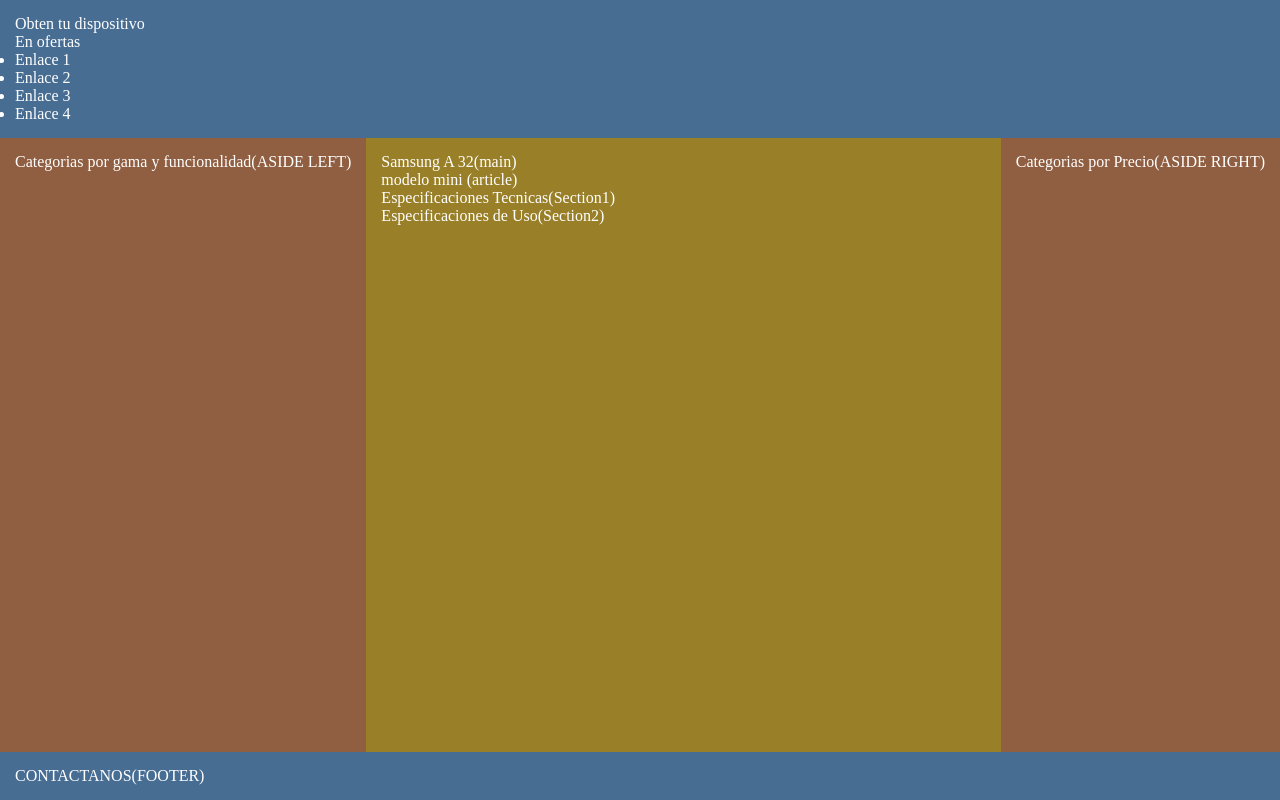
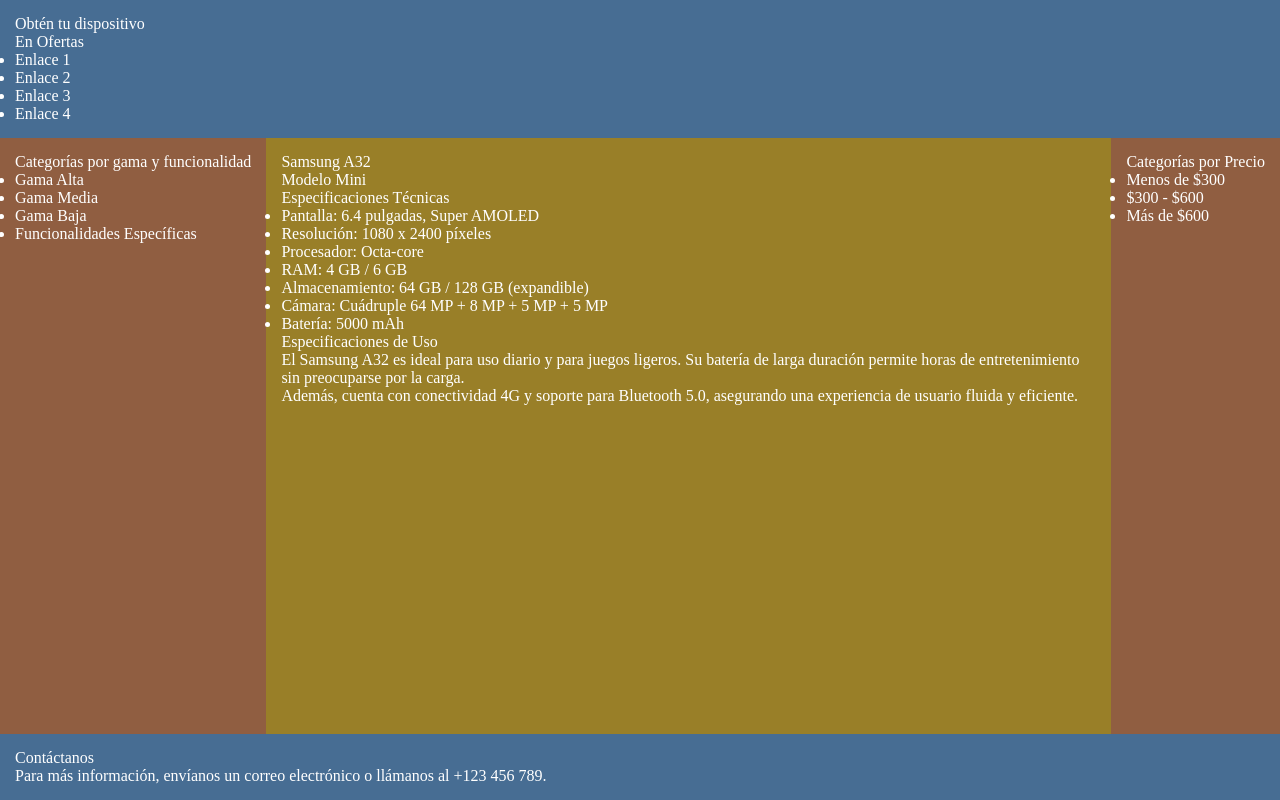
Before and after one commit to MarlonTMF/TecWeb_Presentable_1, a plain HTML site: page SantoGrial.html in a window 1280 px wide. Drawn offline with Linux system fonts and the light colour scheme.

Commit message:
Version_8

```diff
--- a/SantoGrial.html
+++ b/SantoGrial.html
@@ -3,55 +3,71 @@
 <head>
     <meta charset="UTF-8">
     <meta name="viewport" content="width=device-width, initial-scale=1.0">
-    <title> Venta computadoras</title>
-
+    <title>Venta Computadoras</title>
     <link rel="stylesheet" href="./Styles/stylesGri.css">
-
 </head>
 <body>
 
-    <div id="header"> Obten tu dispositivo
-
-        <div id="nav"> En ofertas
+    <div id="header">
+        <div>Obtén tu dispositivo</div>
+        <div id="nav">
+            <div>En Ofertas</div>
             <ul>
-                <li>Enlace 1</li>
-                <li>Enlace 2</li>
-                <li>Enlace 3</li>
-                <li>Enlace 4</li>
-
+                <li><span>Enlace 1</span></li>
+                <li><span>Enlace 2</span></li>
+                <li><span>Enlace 3</span></li>
+                <li><span>Enlace 4</span></li>
             </ul>
-
         </div>
     </div>
 
-    <div id= "aside-left"> Categorias por gama y funcionalidad(ASIDE LEFT)
+    <div id="aside-left">
+        <div>Categorías por gama y funcionalidad</div>
+        <ul>
+            <li><span>Gama Alta</span></li>
+            <li><span>Gama Media</span></li>
+            <li><span>Gama Baja</span></li>
+            <li><span>Funcionalidades Específicas</span></li>
+        </ul>
+    </div>
 
-    </div>
-    <div id= "main">
-        Samsung A 32(main)
-
+    <div id="main">
+        <div>Samsung A32</div>
         <div id="article">
-            modelo mini (article)
-
-            <div id="Section-1"> Especificaciones Tecnicas(Section1)
-
+            <div>Modelo Mini</div>
+            <div id="Section-1">
+                <div>Especificaciones Técnicas</div>
+                <ul>
+                    <li><span>Pantalla:</span> 6.4 pulgadas, <span>Super AMOLED</span></li>
+                    <li><span>Resolución:</span> 1080 x 2400 píxeles</li>
+                    <li><span>Procesador:</span> Octa-core</li>
+                    <li><span>RAM:</span> 4 GB / 6 GB</li>
+                    <li><span>Almacenamiento:</span> 64 GB / 128 GB (expandible)</li>
+                    <li><span>Cámara:</span> Cuádruple 64 MP + 8 MP + 5 MP + 5 MP</li>
+                    <li><span>Batería:</span> 5000 mAh</li>
+                </ul>
             </div>
-            <div id="Section-2"> Especificaciones de Uso(Section2)
-
+            <div id="Section-2">
+                <div>Especificaciones de Uso</div>
+                <div>El Samsung A32 es ideal para <span>uso diario</span> y para <span>juegos ligeros</span>. Su batería de larga duración permite <span>horas de entretenimiento</span> sin preocuparse por la carga.</div>
+                <div>Además, cuenta con <span>conectividad 4G</span> y soporte para <span>Bluetooth 5.0</span>, asegurando una experiencia de usuario fluida y eficiente.</div>
             </div>
-
         </div>
     </div>
-    <div id= "aside-right"> Categorias por Precio(ASIDE RIGHT)
 
+    <div id="aside-right">
+        <div>Categorías por Precio</div>
+        <ul>
+            <li><span>Menos de $300</span></li>
+            <li><span>$300 - $600</span></li>
+            <li><span>Más de $600</span></li>
+        </ul>
     </div>
 
     <div id="footer">
-        CONTACTANOS(FOOTER)
+        <div>Contáctanos</div>
+        <div>Para más información, envíanos un <span>correo electrónico</span> o llámanos al <span>+123 456 789</span>.</div>
     </div>
-
 
 </body>
 </html>
-
-<!--... -->
```
